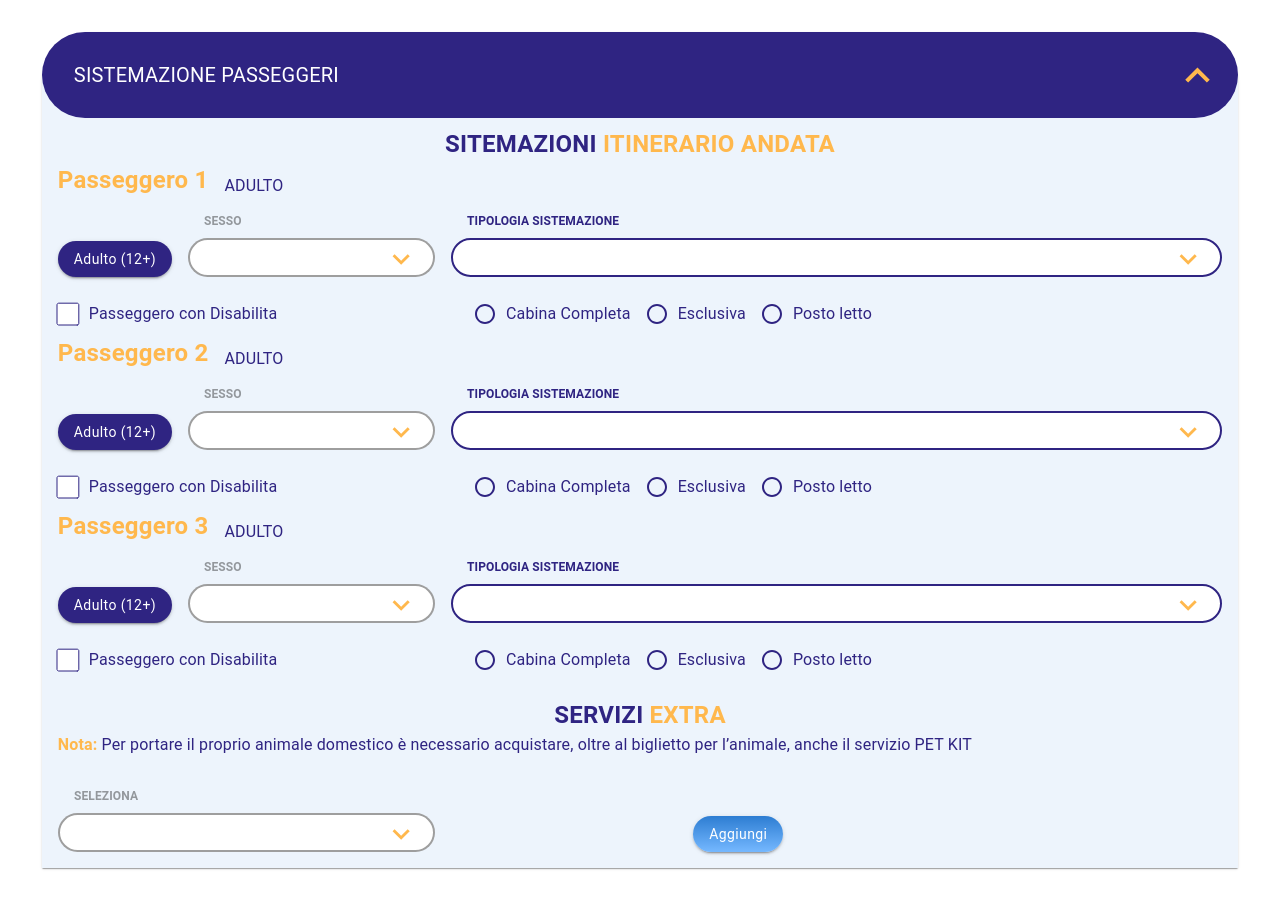
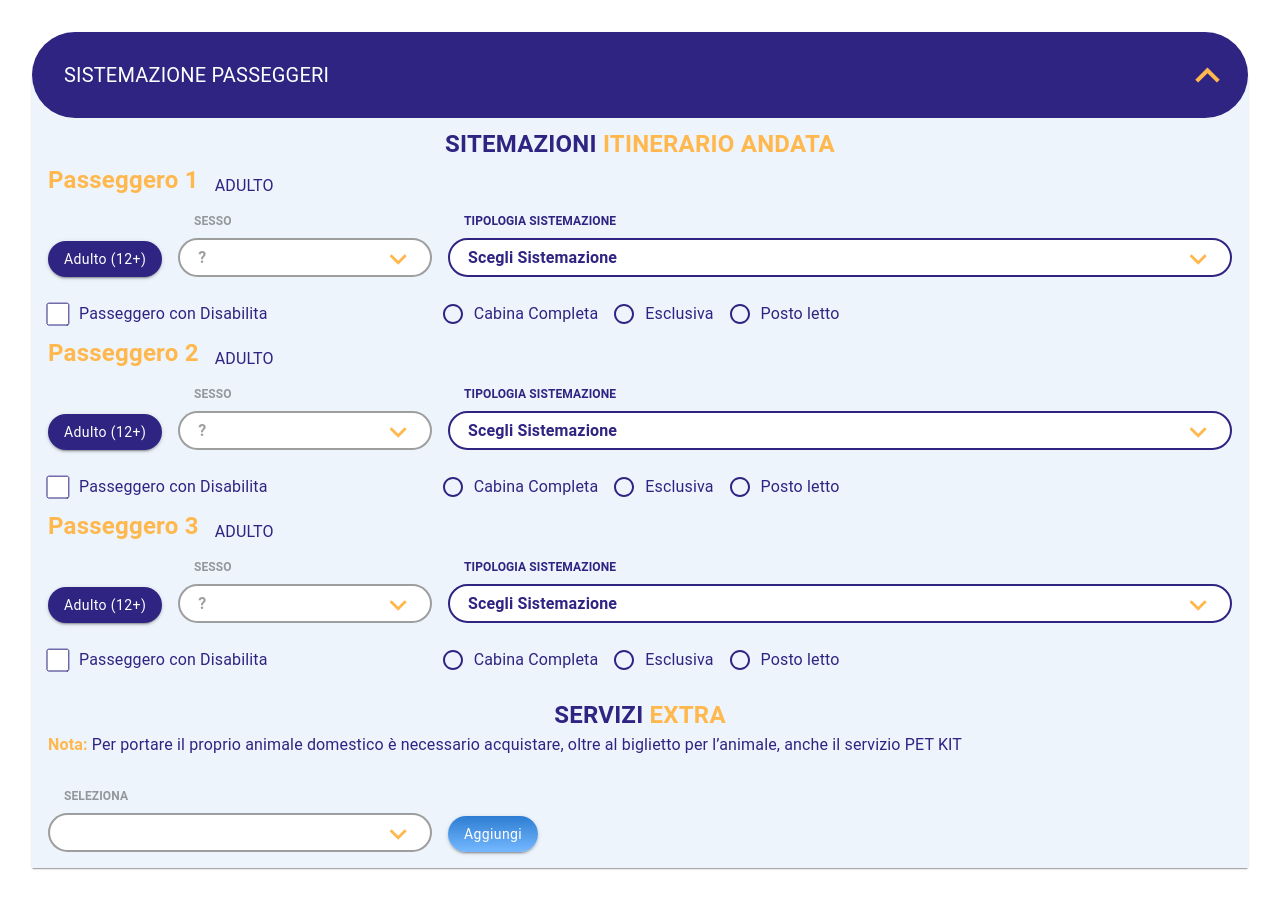
Before and after one commit to danicaliforrnia/storybook-demo, a React (Vite) app: page / in a window 1280 px wide. Built offline with nearby package versions, Linux system fonts and the light colour scheme.

Commit message:
feat: align components

```diff
--- a/src/App.css
+++ b/src/App.css
@@ -1,5 +1,4 @@
 #root {
   margin: 0 auto;
   padding: 2rem;
-  text-align: center;
 }
--- a/src/App.tsx
+++ b/src/App.tsx
@@ -13,16 +13,17 @@ function App() {
     return (
         <Box sx={{minWidth: matches ? '80vw' : '955px'}}>
             <DemoAccordion title="SISTEMAZIONE PASSEGGERI">
-                <FormTitle firstText="SITEMAZIONI" secondText="ITINERARIO ANDATA"/>
+                <FormTitle firstText="SITEMAZIONI" secondText="ITINERARIO ANDATA" boxSx={{textAlign: 'center'}}/>
                 {
                     [...Array(3).keys()].map(index => (
                         <FormContent index={index + 1}/>
                     ))
                 }
                 <FormTitle firstText="SERVIZI" secondText="EXTRA" boxSx={{
-                    marginTop: 2
+                    marginTop: 2,
+                    textAlign: 'center'
                 }}/>
-                <Box display="flex" alignItems="center" marginBottom={4}>
+                <Box marginBottom={4}>
                     <Typography display="inline" align="left" color="secondary" fontWeight="bold">Nota: <Typography
                         display="inline" align="left" color="primary">Per portare il proprio animale domestico è
                         necessario acquistare,
--- a/src/FormContent/index.tsx
+++ b/src/FormContent/index.tsx
@@ -24,7 +24,7 @@ const FormContent = ({index}: {index: number}) => {
                 </Grid>
 
                 <Grid item xs={7} sm>
-                    <DemoSelector label="SESSO" disabled>
+                    <DemoSelector label="SESSO" disabled placeholder="?">
                         <MenuItem value={1}>F</MenuItem>
                         <MenuItem value={2}>M</MenuItem>
                         <MenuItem value={3}>Other</MenuItem>
@@ -32,7 +32,7 @@ const FormContent = ({index}: {index: number}) => {
                 </Grid>
 
                 <Grid item xs sm={12} md={8}>
-                    <DemoSelector label="TIPOLOGIA SISTEMAZIONE" fullWidth>
+                    <DemoSelector label="TIPOLOGIA SISTEMAZIONE" fullWidth placeholder="Scegli Sistemazione">
                         <MenuItem value={1}>Option A</MenuItem>
                         <MenuItem value={2}>Option B</MenuItem>
                         <MenuItem value={3}>Option C</MenuItem>
@@ -41,7 +41,7 @@ const FormContent = ({index}: {index: number}) => {
             </Grid>
 
             <Grid item container alignItems="center">
-                <Grid item>
+                <Grid item xs sm={4}>
                     <DemoControlledCheckbox label="Passeggero con Disabilita"/>
                 </Grid>
 
```
